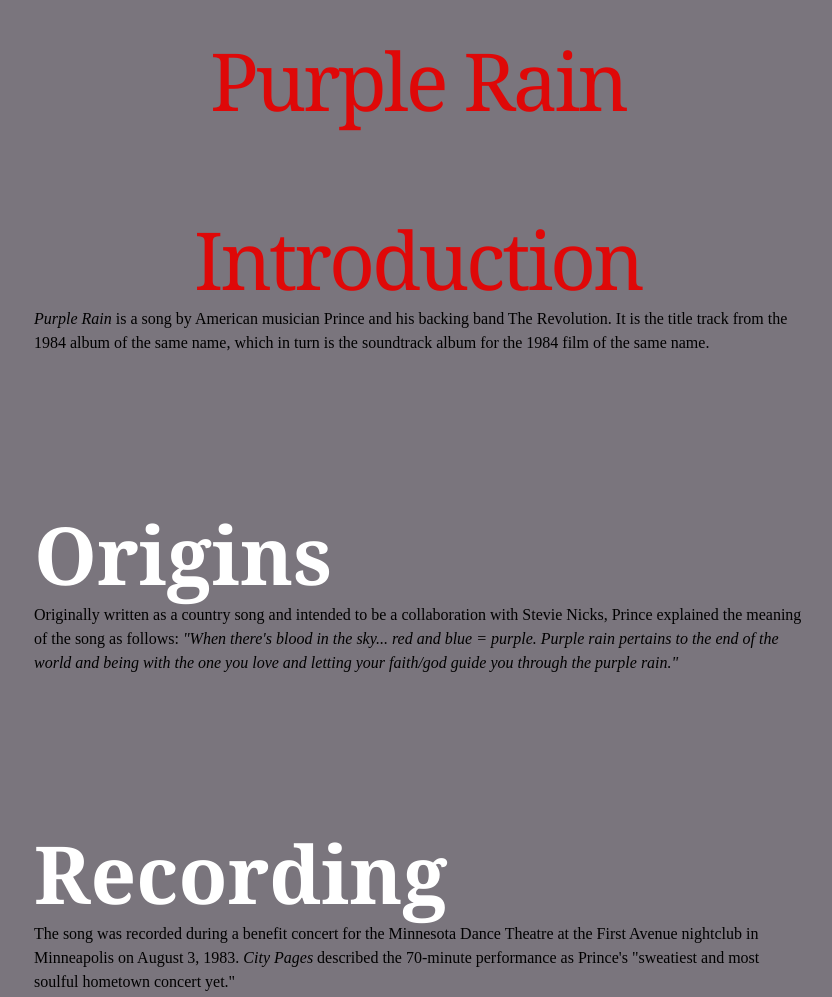
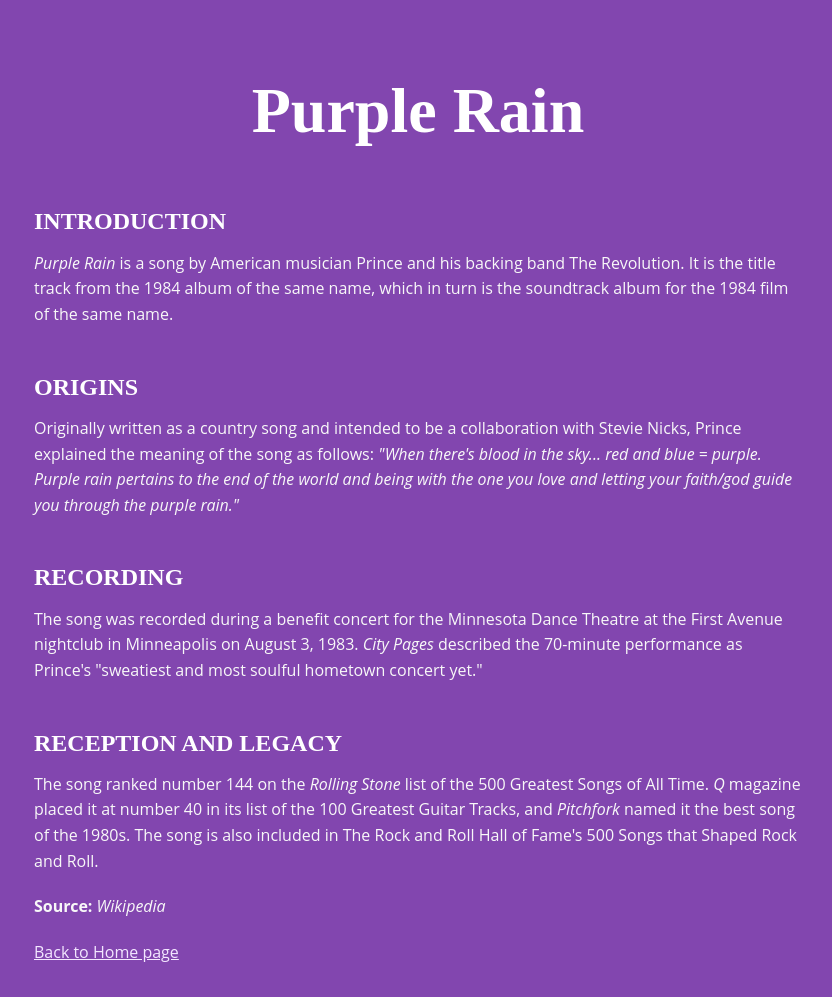
Before and after one commit to joelisaacph/joelisaacph.github.io, a plain HTML site: page exercises/page-2.html in a window 1280 px wide. Shown: the top 997 px of the page, without its empty margins (222-1054 px from the left). Drawn offline with Linux system fonts and the light colour scheme.

Commit message:
Add files via upload

```diff
--- a/assets/css/global.css
+++ b/assets/css/global.css
@@ -1,128 +1,107 @@
-/*  ============= WEB BROWSER RESETS ============ */
-* { margin: 0; padding: 0; border: none }
-*, *::before, *::after { box-sizing: border-box }
-html { height: 100%; font-size: 100%; font: inherit; vertical-align: baseline;
-scroll-behavior: smooth; scroll-padding-top: 20px }
-body { line-height: 1.5; min-height: 100vh }
-img { width: 100%; height: auto }
-@media (max-width: 767px ) { body { text-rendering: optimizeSpeed } }
-@media (min-width: 768px ) { body { text-rendering: optimizeLegibility } }
-
-
-/* ============ CUSTOM PROPERTIES ============  */
-
-:root {
-
-    /* Alternatives to default sans-serif font */
-    --font-sans: -apple-system, system-ui, BlinkMacSystemFont, Segoe UI, Roboto, Helvetica Neue, Fira Sans, Ubuntu, Oxygen, Oxygen Sans, Cantarell, Droid Sans, Apple Color Emoji, Segoe UI Emoji, Segoe UI Emoji, Segoe UI Symbol, Lucida Grande, Helvetica, Arial, sans-serif;
-
-     /* Alternatives to default serif font */
-    --font-serif: Cambria, "Hoefler Text", Utopia, "Liberation Serif", "Nimbus Roman No9 L Regular", Times, "Times New Roman", serif;
-
-     /* Alternatives to default monospace font */
-    --font-monospace: Menlo, Monaco, Consolas, "Liberation Mono", "Courier New", monospace;
-
-    /* Fluid font size scale */
-    --fs-sm: clamp(0.8rem, 0.17vi + 0.76rem, 0.89rem);
-    --fs-base: clamp(1rem, 0.34vi + 0.91rem, 1.19rem);
-    --fs-md: clamp(1.25rem, 0.61vi + 1.1rem, 1.58rem);
-    --fs-lg: clamp(1.56rem, 1vi + 1.31rem, 2.11rem);
-    --fs-xl: clamp(1.95rem, 1.56vi + 1.56rem, 2.81rem);
-    --fs-xxl: clamp(2.44rem, 2.38vi + 1.85rem, 3.75rem);
-    --fs-xxxl: clamp(3.05rem, 3.54vi + 2.17rem, 5rem);
-
+/* ============= WEB BROWSER RESETS ============ */
+* { margin: 0; padding: 0; border: none; }
+*, *::before, *::after { box-sizing: border-box; }
+html {
+    height: 100%;
+    font-size: 100%;
+    font: inherit;
+    vertical-align: baseline;
+    scroll-behavior: smooth;
+    scroll-padding-top: 20px;
+}
+body {
+    line-height: 1.5;
+    min-height: 100vh;
+    background-color: #f8fafc;
+    margin: 0;
+    padding: 0;
 }
 
-/*  ============== LAYOUT FOR CONTENT CONTAINERS ================= */
+/* ============ CUSTOM PROPERTIES ============ */
+:root {
+    --black: #1a1a1a;
+    --dark-gray: #2d2d2d;
+    --gray: #666;
+    --light-gray: #e8e8e8;
+    --white: #ffffff;
+}
 
-nav, header, section, footer { position: relative; display: block }
-header, section, footer { margin-left: auto; margin-right: auto; overflow: hidden }
-/* Under last content item, zero the bottom margin */
-section > *:last-child { margin-bottom: 0 !important }
+/* ============= BASE STYLES ============ */
+body {
+    background-color: #f8fafc;
+    font-family: 'Inter', sans-serif;
+    color: var(--black);
+    min-height: 100vh;
+    display: flex;
+    flex-direction: column;
+    align-items: center;
+    text-align: center;
+    padding: 0;
+}
 
-/*  ====================== HEADER ======================== */
+/* ============= HEADER STYLES ============ */
+h1 {
+    display: flex;
+    flex-direction: column;
+    justify-content: center;
+    padding: 80px 20% 60px 20%;
+    text-align: center;
+    background-image: linear-gradient(90deg,#f1d81e,#d35710);
+    width: 100%;
+    min-height: 50vh;
+    margin: 0 0 40px 0;
+    font-size: clamp(3.5rem, 8vw, 6rem);
+    font-weight: 700;
+    color: var(--black);
+    letter-spacing: -0.02em;
+    line-height: 1.1;
+    font-family: 'Playfair Display', serif;
+}
 
-/* Padding around content: laptops / desktops  */
-@media (min-width: 768px) {
-    header {
-        padding-top: 3%;
-        padding-right: 20%;
-        padding-bottom: 0%;
-        padding-left: 20%
+/* ============= TYPOGRAPHY ============ */
+h2 {
+    font-size: clamp(1.8rem, 4vw, 2.5rem);
+    font-weight: 600;
+    color: var(--black);
+    margin-bottom: 20px;
+    letter-spacing: 0.02em;
+    font-family: 'Montserrat', sans-serif;
+}
+
+body > p:nth-of-type(1) {
+    font-size: 1.2rem;
+    color: var(--gray);
+    max-width: 600px;
+    margin: 0 auto 40px auto;
+    line-height: 1.6;
+    padding: 0 20px;
+}
+
+/* ============= PROJECT LINKS STYLES ============ */
+body > p > a {
+    display: block;
+    text-decoration: none;
+    color: var(--black);
+    font-family: 'Montserrat', sans-serif;
+    font-weight: 600;
+    font-size: 1.1rem;
+    margin: 0;
+    padding: 0;
+    transition: none;
+}
+
+body > p > a:hover {
+    color: #d35710;
+    transform: none;
+}
+
+/* ============= RESPONSIVE DESIGN ============ */
+@media (max-width: 768px) {
+    h1 {
+        padding: 60px 10% 40px 10%;
+    }
+
+    body {
+        padding: 0;
     }
 }
-
-/* Padding around content: mobiles */
-@media (max-width: 767px) {
-    header {
-        padding-top: 5%;
-        padding-right: 5%;
-        padding-bottom: 0%;
-        padding-left: 5%
-    }
-}
-
-/*  ====================== SECTIONS ======================== */
-
-/* Padding around content: laptops / desktops */
-@media (min-width: 768px) {
-    section {
-        padding-top: 4%;
-        padding-right: 20%;
-        padding-bottom: 4%;
-        padding-left: 20%
-    }
-}
-
-/* Padding around content: mobiles */
-@media (max-width: 767px) {
-    section {
-        padding-left: 5%;
-        padding-right: 5%;
-        padding-bottom: 5%;
-        padding-left: 5% }
-}
-
-/* Maximum width of any section */
-section { max-width: 1920px }
-/* Maximum width for contents of any section */
-section > * { max-width: 1600px }
-
-/* When content width < viewport width, equalise spacing at left and right */
-section > * { max-width: 1600px; margin-left: auto; margin-right: auto }
-
-/* ============= TYPOGRAPHY ============ */
-body{
-background-color:grey;
-
-}
-
-h1 {
-    font-size: var(--fs-xxxl);
-    line-height: 1.2;
-    color: darkred;
-}
-
-h2 {
-    font-size: var(--fs-xl);
-    line-height: 1.2;
-    margin-top: 42px;
-    margin-bottom: 16px;
-    color: darkred;
-
-}
-
-h3 {
-    font-size: var(--fs-lg);
-    margin-top: 48px;
-    margin-bottom: 4px;
-    line-height: 1.2;
-    color: darkred;
-}
-
-p {
-	font-size: var(--fs-base);
-    line-height: 1.7;
-	margin-bottom: 12px;
-    color: darkred;
-}
--- a/exercises/assets/css/hero-video.css
+++ b/exercises/assets/css/hero-video.css
@@ -280,7 +280,7 @@ position: relative;
 .hero-text-container h1,
 .hero-text-container h2 {
     line-height: 1.2;
-    color:#fff;
+    color:#000000;
 }
 
 .hero-text-container h1 {
--- a/exercises/assets/css/style-1.css
+++ b/exercises/assets/css/style-1.css
@@ -120,8 +120,8 @@ h2 {
 
 h3 {
     font-size: var(--fs-lg);
-    margin-top: px;
-    margin-bottom: 4px;
+    margin-top: 42px;
+    margin-bottom: 16px;
     line-height: 1.2;
     font-family: var(--font-serif  );
     color: brown;
@@ -134,5 +134,7 @@ p {
     line-height: 1.7;
 	margin-bottom: 12px;
      font-family: var(--font-sans  );
+     color: brown;
+
 
 }
--- a/exercises/assets/css/style-2.css
+++ b/exercises/assets/css/style-2.css
@@ -1,165 +1,67 @@
-/*  ============= WEB BROWSER RESETS ============ */
-* { margin: 0; padding: 0; border: none }
-*, *::before, *::after { box-sizing: border-box }
-html { height: 100%; font-size: 100%; font: inherit; vertical-align: baseline;
-scroll-behavior: smooth; scroll-padding-top: 20px }
-body { line-height: 1.5; min-height: 100vh }
-img { width: 100%; height: auto }
-@media (max-width: 767px ) { body { text-rendering: optimizeSpeed } }
-@media (min-width: 768px ) { body { text-rendering: optimizeLegibility } }
-
-
-/* ============ CUSTOM PROPERTIES ============  */
-
-:root {
-
-    /* Alternatives to default sans-serif font */
-    --font-sans: -apple-system, system-ui, BlinkMacSystemFont, Segoe UI, Roboto, Helvetica Neue, Fira Sans, Ubuntu, Oxygen, Oxygen Sans, Cantarell, Droid Sans, Apple Color Emoji, Segoe UI Emoji, Segoe UI Emoji, Segoe UI Symbol, Lucida Grande, Helvetica, Arial, sans-serif;
-
-     /* Alternatives to default serif font */
-    --font-serif: Cambria, "Hoefler Text", Utopia, "Liberation Serif", "Nimbus Roman No9 L Regular", Times, "Times New Roman", serif;
-
-     /* Alternatives to default monospace font */
-    --font-monospace: Menlo, Monaco, Consolas, "Liberation Mono", "Courier New", monospace;
-
-    /* Fluid font size scale */
-    --fs-sm: clamp(0.8rem, 0.17vi + 0.76rem, 0.89rem);
-    --fs-base: clamp(1rem, 0.34vi + 0.91rem, 1.19rem);
-    --fs-md: clamp(1.25rem, 0.61vi + 1.1rem, 1.58rem);
-    --fs-lg: clamp(1.56rem, 1vi + 1.31rem, 2.11rem);
-    --fs-xl: clamp(1.95rem, 1.56vi + 1.56rem, 2.81rem);
-    --fs-xxl: clamp(2.44rem, 2.38vi + 1.85rem, 3.75rem);
-    --fs-xxxl: clamp(3.05rem, 3.54vi + 2.17rem, 5rem);
+/* RESET */
+* {
+  margin: 0;
+  padding: 0;
+  box-sizing: border-box;
 }
 
-/*  ============== LAYOUT FOR CONTENT CONTAINERS ================= */
-
-nav, header, section, footer { position: relative; display: block }
-header, section, footer { margin-left: auto; margin-right: auto; overflow: hidden }
-/* Under last content item, zero the bottom margin */
-section > *:last-child { margin-bottom: 0 !important }
-
-/*  ====================== HEADER ======================== */
-
-/* Padding around content: laptops / desktops  */
-@media (min-width: 768px) {
-    header {
-        padding-top: 1%;
-        padding-right: 20%;
-        padding-bottom: 0%;
-        padding-left: 20%
-    }
+/* BODY */
+body {
+  background-color: #8246AF; /* exact purple from screenshot */
+  font-family: 'Open Sans', sans-serif;
+  color: #f2f2f2;
+  line-height: 1.6;
+  padding: 60px 20%;
 }
 
-/* Padding around content: mobiles */
-@media (max-width: 767px) {
-    header {
-        padding-top: 5%;
-        padding-right: 5%;
-        padding-bottom: 0%;
-        padding-left: 5%
-    }
-}
-
-
-/*  ====================== SECTIONS ======================== */
-
-/* Padding around content: laptops / desktops  */
-@media (min-width: 768px) {
-    section {
-        padding-top: 4%;
-        padding-right: 20%;
-        padding-bottom: 4%;
-        padding-left: 20%
-    }
-}
-
-/* Padding around content: mobiles */
-@media (max-width: 767px) {
-    section {
-        padding-left: 5%;
-        padding-right: 5%;
-        padding-bottom: 5%;
-        padding-left: 5%
-    }
-}
-
-/* Maximum width of any section */
-section { max-width: 1920px }
-/* Maximum width for contents of any section */
-section > * { max-width: 1600px }
-
-/* When content width < viewport width, equalise spacing at left and right */
-section > * { max-width: 1600px; margin-left: auto; margin-right: auto }
-
-/* ============= TYPOGRAPHY ============ */
-body{
-    background-color: #7a757d ;
-}
-
-
-
-
-
+/* HEADINGS */
 h1 {
-    font-size: var(--fs-xxxl);
-    margin-top: 32px;
-    line-height: 1.2;
-     font-family: var(--font-serif  );
-     font-weight: normal;
+  font-family: 'Merriweather', serif;
+  font-weight: 700;
+  color: white;
+  font-size: 4rem;
   text-align: center;
-    letter-spacing: -3px;
-    color:rgb(223, 8, 8);
+  margin-bottom: 40px;
 }
 
 h2 {
-    font-size: var(--fs-xxxl);
-    line-height: 1.2;
-    margin-top: 48px;
-    margin-bottom: 1px;
-     font-family: var(--font-serif  );
-     color:white
-
-}
-h3 {
-    font-size: var(--fs-xxxl);
-    line-height: 1.2;
-    margin-top: 48px;
-    margin-bottom: 1px;
-     font-family: var(--font-serif  );
-     color:white
-
-}
-h4 {
-    font-size: var(--fs-xxxl);
-    line-height: 1.2;
-    margin-top: 1px;
-    margin-bottom: 6px;
-     font-family: var(--font-serif  );
-     color:white
-
-
-p {
-	font-size: var(--fs-base);
-    line-height: 2.0;
-	margin-bottom: 1px;
-    font-family: var(--font-sans  );
+  font-family: 'Merriweather', serif;
+  text-transform: uppercase;
+  font-weight: 700;
+  font-size: 1.5rem;
   color: white;
+  margin-top: 40px;
+  margin-bottom: 10px;
 }
 
-.section-1{
-       background-color: rgb(133, 40, 40);
+/* PARAGRAPHS */
+p {
+  font-size: 1rem;
+  color: #f8f8f8;
+  margin-bottom: 20px;
+}
 
+/* LINKS */
+a {
+  color: #f3e7ff;
+  text-decoration: underline;
 }
-.section-2{
-       background-color: rgb(111, 26, 26);
 
+a:hover {
+  color: #ffffff;
 }
-.section-3{
-       background-color: rgb(188, 234, 6);
 
+/* RESPONSIVE */
+@media (max-width: 768px) {
+  body {
+    padding: 40px 8%;
   }
- .section-4{
-       background-color: rgb(255, 73, 73);
 
+  h1 {
+    font-size: 2.5rem;
   }
+
+  h2 {
+    font-size: 1.2rem;
+  }
+}
--- a/exercises/assets/css/style-3.css
+++ b/exercises/assets/css/style-3.css
@@ -122,16 +122,7 @@ p {
 }
 
 
-.section-1{
-       background-color: lemonchiffon;
-
-    }
-
-.section-2 {
-       background-color: lightgreen;
-
-    }
-
-.section-3 {
-       background-color: lightcoral;
-}
+.section-1 { background-color: lemonchiffon; color: black; }
+.section-2 { background-color: lightgreen; color: black; }
+.section-3 { background-color: lightcoral; color: black; }
+.section-4 { background-color: navy; color: white; }
--- a/exercises/page-2.html
+++ b/exercises/page-2.html
@@ -5,18 +5,14 @@
     <meta name="viewport" content="width=device-width, initial-scale=1.0">
     <title>Purple Rain</title>
     <meta name="description" content="A basic web page containing some text from Wikipedia about the 1983-recorded song Purple Rain by Prince">
-
     <link rel="stylesheet" href="assets/css/style-2.css">
 </head>
 
-
-
 <body>
-
     <h1>Purple Rain</h1>
 
     <section class="section-1">
-    <h1>Introduction</h1>
+        <h2>Introduction</h2>
         <p><i>Purple Rain</i> is a song by American musician Prince and his backing band The Revolution.
         It is the title track from the 1984 album of the same name, which in turn is the soundtrack album
         for the 1984 film of the same name.</p>
@@ -24,18 +20,20 @@
 
     <section class="section-2">
         <h2>Origins</h2>
-    <p>Originally written as a country song and intended to be a collaboration with Stevie Nicks, Prince explained the meaning of the song as follows:
-    <i>"When there's blood in the sky... red and blue = purple. Purple rain pertains to the end of the world and being with the one you love and letting your faith/god guide you through the purple rain."</i></p>
+        <p>Originally written as a country song and intended to be a collaboration with Stevie Nicks,
+        Prince explained the meaning of the song as follows:
+        <i>"When there's blood in the sky... red and blue = purple. Purple rain pertains to the end of the world
+        and being with the one you love and letting your faith/god guide you through the purple rain."</i></p>
     </section>
 
-    <section class="section-2">
-    <h3>Recording</h3>
+    <section class="section-3">
+        <h2>Recording</h2>
         <p>The song was recorded during a benefit concert for the Minnesota Dance Theatre at the First Avenue nightclub in Minneapolis on August 3, 1983.
         <i>City Pages</i> described the 70-minute performance as Prince's "sweatiest and most soulful hometown concert yet."</p>
     </section>
 
     <section class="section-4">
-    <h4>Reception and legacy</h4>
+        <h2>Reception and legacy</h2>
         <p>The song ranked number 144 on the <i>Rolling Stone</i> list of the 500 Greatest Songs of All Time.
         <i>Q</i> magazine placed it at number 40 in its list of the 100 Greatest Guitar Tracks, and <i>Pitchfork</i> named it the best song of the 1980s.
         The song is also included in The Rock and Roll Hall of Fame's 500 Songs that Shaped Rock and Roll.</p>
@@ -44,6 +42,5 @@
 
         <p><a href="../index.html">Back to Home page</a></p>
     </section>
-
 </body>
 </html>
--- a/index.html
+++ b/index.html
@@ -29,6 +29,9 @@
 
     <!-- Styles for Cookie Consent Popup Message  -->
     <link href="https://cdn.jsdelivr.net/npm/cookieconsent@3/build/cookieconsent.min.css" rel="stylesheet">
+<link rel="preconnect" href="https://fonts.googleapis.com">
+<link rel="preconnect" href="https://fonts.gstatic.com" crossorigin>
+<link href="https://fonts.googleapis.com/css2?family=Playfair+Display:wght@700&family=Montserrat:wght@600&family=Inter&display=swap" rel="stylesheet">
 
 
 
@@ -37,9 +40,7 @@
 
     <body>
 
-<h1>Hi, i'm  Joel Isaac</h1>
-
-
+<h1>Hi, I'm  Joel Isaac</h1>
 <h2> Web/ UI Designer</h2>
 
 <p> I created this website to showcase some of my recent web design work.</p>
@@ -49,8 +50,9 @@
 <p><a href="exercises/page-3.html">Web Page with Sections</a></p>
 <p><a href="exercises/page-4.html">Vincent van gooh </a></p>
 <p><a href="exercises/page-5.html">Ireland's Top Five Visitor Attractions</a></p>
-<p><a href="exercises/hero-image.html">Hero block with background image</a></p>
-<p><a href="exercises/hero-video.html">Hero block with background video</a></p>
+<p><a href="exercises/hero-text.html">Hero block with Animated text</a></p>
+<p><a href="exercises/hero-image.html">Hero block with Background image</a></p>
+<p><a href="exercises/hero-video.html">Hero block with Background video</a></p>
 
 
     <!-- JavaScript for Cookie Consent Popup Message -->
```
Also changed, not shown: exercises/hero-image.html (+1 -1 lines), exercises/hero-text.html (+5 -2 lines), exercises/page-1.html (+4 -1 lines), exercises/assets/img/background.jpg (added). Lines whose indentation alone changed are shown as unchanged.
